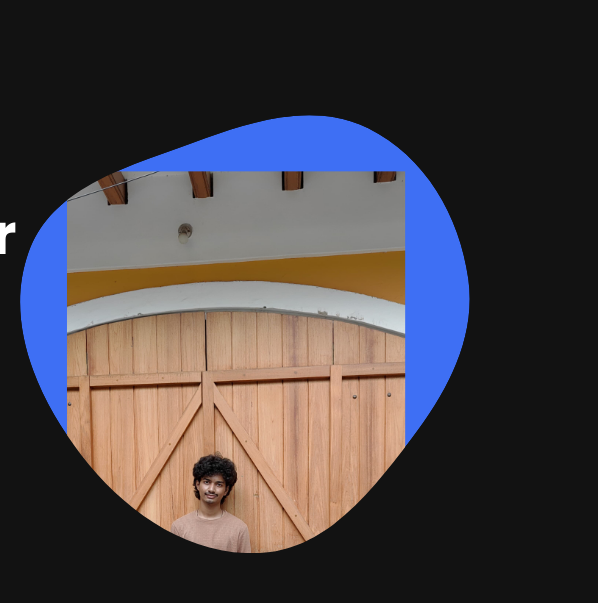
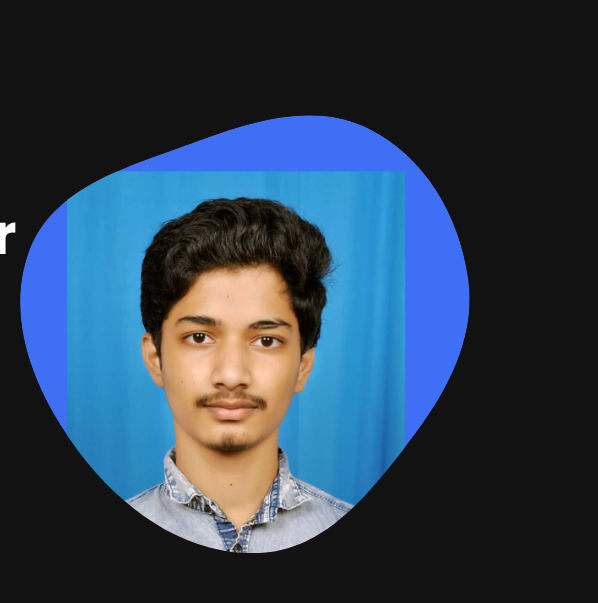
Before and after one commit to ROHITHAKULA-06/portfolio, a plain HTML site: page index.html in a window 1280 px wide. Shown: the part 138-741 px from the top of the page, 682-1280 px from the left. Drawn offline with nearby package versions, Linux system fonts and the light colour scheme.

Commit message:
revabimg

```diff
--- a/index.html
+++ b/index.html
@@ -52,7 +52,7 @@
                     </mask>
                     <g mask="url(#mask0)">
                         <path d="M9.19024 145.964C34.0253 76.5814 114.865 54.7299 184.111 29.4823C245.804 6.98884 311.86 -14.9503 370.735 14.143C431.207 44.026 467.948 107.508 477.191 174.311C485.897 237.229 454.931 294.377 416.506 344.954C373.74 401.245 326.068 462.801 255.442 466.189C179.416 469.835 111.552 422.137 65.1576 361.805C17.4835 299.81 -17.1617 219.583 9.19024 145.964Z"/>
-                        <image class="home__blob-img" x="50" y="60" href="assets/img/about.jpg"/>
+                        <image class="home__blob-img" x="50" y="60" href="assets/img/about1.jpg"/>
                     </g>
                 </svg>
             </div>
```
Also changed, not shown: assets/img/about1.jpg (renamed from assets/about.jpg).
